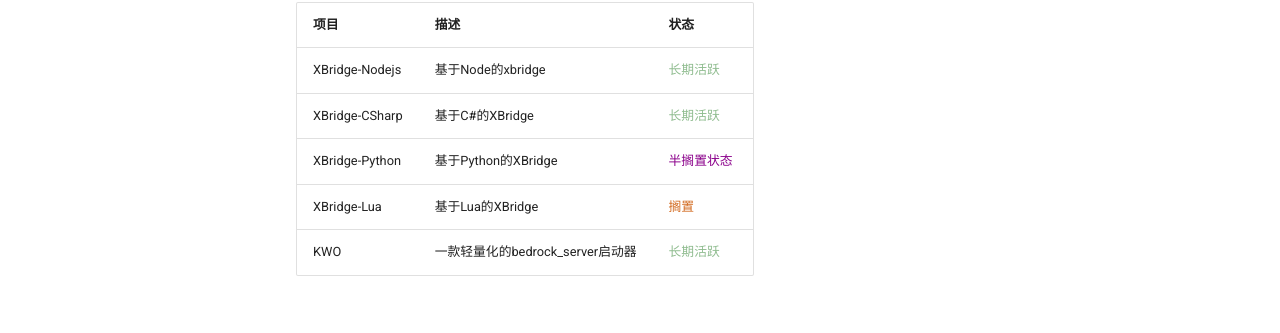
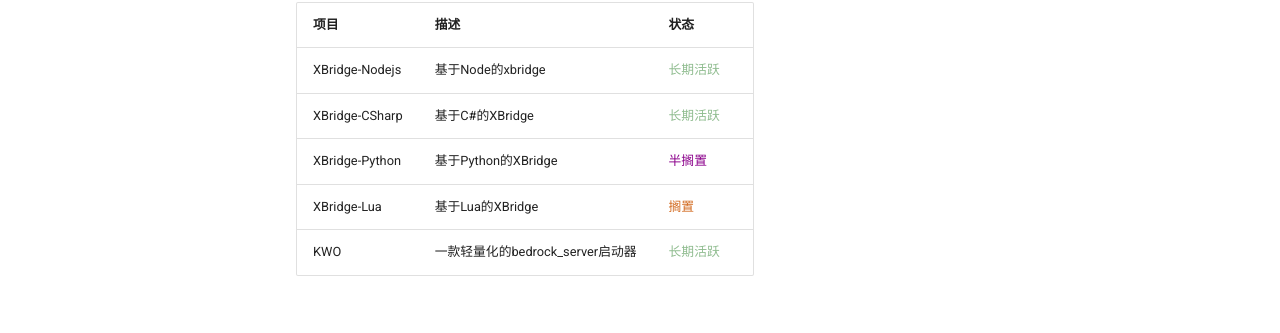
Before and after one commit to XBridgeX/docs, an MkDocs documentation site: the page built from docs/index.md, in a window 1280 px wide and 1022 px high. Shown: the part 429-762 px from the top of the window. Built offline with MkDocs 1.6.1 and Material for MkDocs 9.7.7, drawn with Linux system fonts in a browser that asks for light colours.

Commit message:
删除指令

```diff
--- a/docs/index.md
+++ b/docs/index.md
@@ -14,7 +14,7 @@ XbridgeX项目旨在让多种语言与LLWebsocket或KWO进行交互
 |--|--|--|
 |XBridge-Nodejs|基于Node的xbridge|<font color="DarkSeaGreen">长期活跃</font>|
 |XBridge-CSharp|基于C#的XBridge|<font color="DarkSeaGreen">长期活跃</font>|
-|XBridge-Python|基于Python的XBridge|<font color="DarkMagenta">半搁置状态</font>|
+|XBridge-Python|基于Python的XBridge|<font color="DarkMagenta">半搁置</font>|
 |XBridge-Lua|基于Lua的XBridge|<font color="Chocolate">搁置</font>|
 |KWO|一款轻量化的bedrock_server启动器|<font color="DarkSeaGreen">长期活跃</font>|
 
```
